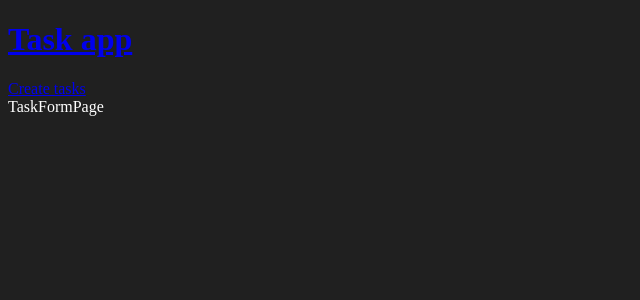
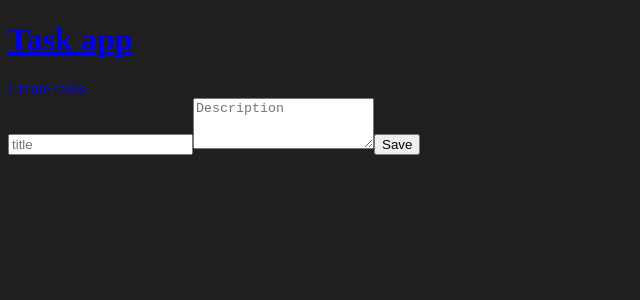
Before and after one commit to Rest02/django-rect-crud, a React (Vite) app in the folder client/: page /tasks-create in a window 1280 px wide. Shown: the top 300 px of the page, without its empty margins (0-640 px from the left). Built offline with nearby package versions, Linux system fonts and the light colour scheme.

Commit message:
0.1.0 Crear Tareas - PUT

```diff
--- a/client/src/api/tasks.api.js
+++ b/client/src/api/tasks.api.js
@@ -1,5 +1,8 @@
-import axios from 'axios'
+import axios from "axios";
 
-export const getAllTasks = () => {
-    return axios.get("http://localhost:8000/tasks/api/v1/tasks/")
-}
+const tasksApi = axios.create({
+  baseURL: "http://localhost:8000/tasks/api/v1/tasks/",
+});
+
+export const getAllTasks = () => tasksApi.get("/");
+export const createTask = (task) => tasksApi.post("/", task);
--- a/client/src/pages/TaskFormPage.jsx
+++ b/client/src/pages/TaskFormPage.jsx
@@ -1,8 +1,44 @@
-import React from 'react'
+import { useForm } from "react-hook-form";
+import { createTask } from "../api/tasks.api";
+import { useNavigate } from 'react-router-dom'
+
 export function TaskFormPage() {
+  const {
+    register,
+    handleSubmit,
+    formState: { errors },
+  } = useForm();
+
+  const navigate  = useNavigate()
+
+  const enviar = handleSubmit(async (data) => {
+    const res = await createTask(data);
+    console.log(res);
+    navigate("/tasks")
+  });
+
   return (
-    <div>TaskFormPage</div>
-  )
+    <div>
+      <form onSubmit={enviar}>
+        <input
+          type="text"
+          placeholder="title"
+          {...register("title", { required: true })}
+        />
+        {errors.title && <span>title is required</span>}
+
+        <textarea
+          name=""
+          rows="3"
+          placeholder="Description"
+          {...register("description", { required: true })}
+        ></textarea>
+        {errors.description && <span>description is required</span>}
+
+        <button>Save</button>
+      </form>
+    </div>
+  );
 }
 
-export default TaskFormPage
+export default TaskFormPage;
```
Also changed, not shown: 1 other file (tests, documents, lock files or other folders).
